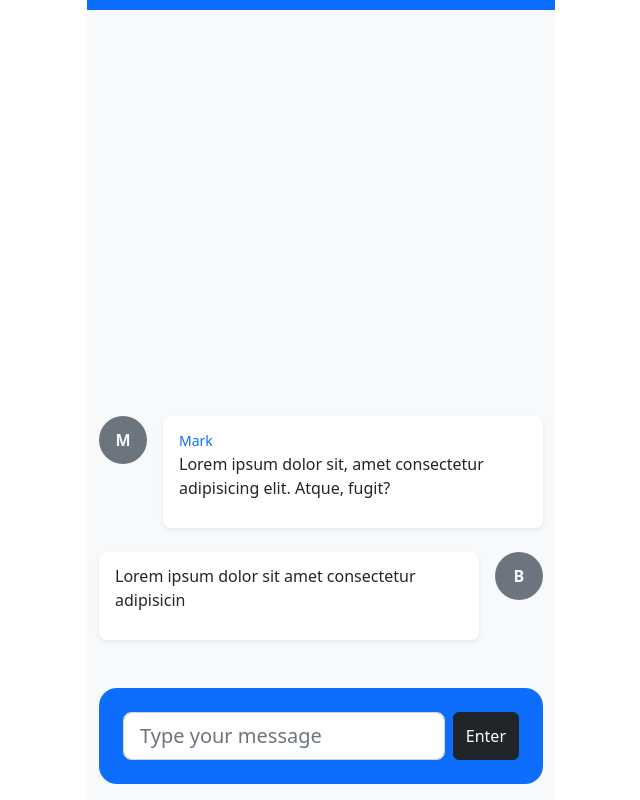
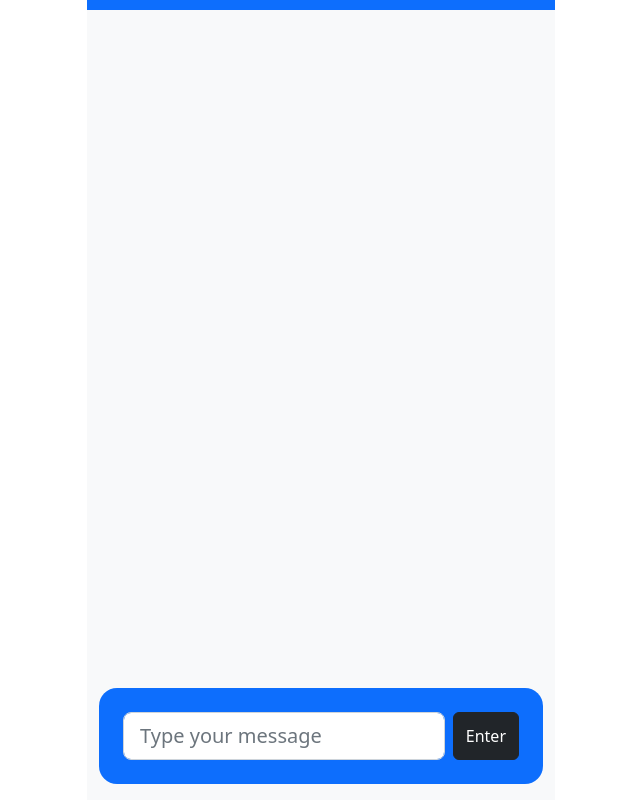
Before and after one commit to mcprah/chatroom-app, a Vue app: page / in a window 1280 px wide. Shown: the whole page, without its empty margins (319-959 px from the left). Built offline with nearby package versions, Linux system fonts and the light colour scheme.

Commit message:
feat: Fetch and display chat when use sends a message

```diff
--- a/src/components/ChatBar.vue
+++ b/src/components/ChatBar.vue
@@ -1,6 +1,6 @@
 <template>
   <div class="bg-primary p-4" id="chatBar">
-    <form @submit.prevent="sendMessage">
+    <form @submit.prevent="emitMessage">
       <div class="row justify-content-center">
         <div class="col-12 d-flex gap-2">
           <input
@@ -46,6 +46,9 @@ export default {
     },
   },
   methods: {
+    emitMessage(event) {
+      this.$emit("sendMessage", this.sendMessage());
+    },
     async saveMessageInMemory() {
       const parsed = JSON.stringify(this.arrMessages);
       localStorage.setItem("chatRoomMessages", parsed);
@@ -60,6 +63,7 @@ export default {
       this.saveMessageInMemory().then((val) => {
         this.message = "";
       });
+      return this.$helpers.getMessagesFromMemory();
     },
   },
 };
--- a/src/views/Home.vue
+++ b/src/views/Home.vue
@@ -10,17 +10,14 @@
         <div class="col-md-12 d-flex flex-column">
           <div class="flex-grow-1" id="messageBoard">
             <MessageTile
-              userName="Mark"
-              message=" Lorem ipsum dolor sit, amet consectetur adipisicing elit. Atque, fugit?"
-            />
-
-            <MessageTile
+              v-for="(messageData, idx) in arrMessages"
+              :key="idx"
               :fromSelf="true"
-              userName="Beatrice"
-              message="Lorem ipsum dolor sit amet consectetur adipisicin"
+              :userName="messageData.user.name"
+              :message="messageData.message"
             />
           </div>
-          <ChatBar class="mb-3 mt-5" />
+          <ChatBar class="mb-3 mt-5" @sendMessage="handleMessageChange" />
         </div>
       </div>
     </div>
@@ -34,6 +31,28 @@ import MessageTile from "@/components/MessageTile.vue";
 export default {
   name: "Home",
   components: { ChatBar, MessageTile },
+  data() {
+    return {
+      arrMessages: [],
+      userData: {},
+    };
+  },
+  mounted() {
+    this.arrMessages = this.$helpers.getMessagesFromMemory();
+    this.userData = { id: "2", name: "Mark" };
+  },
+  watch: {
+    arrMessages: function (value) {
+
+      return value;
+    },
+  },
+  methods: {
+    handleMessageChange(messages) {
+      console.log(messages);
+      this.arrMessages = messages;
+    },
+  },
 };
 </script>
 
```
